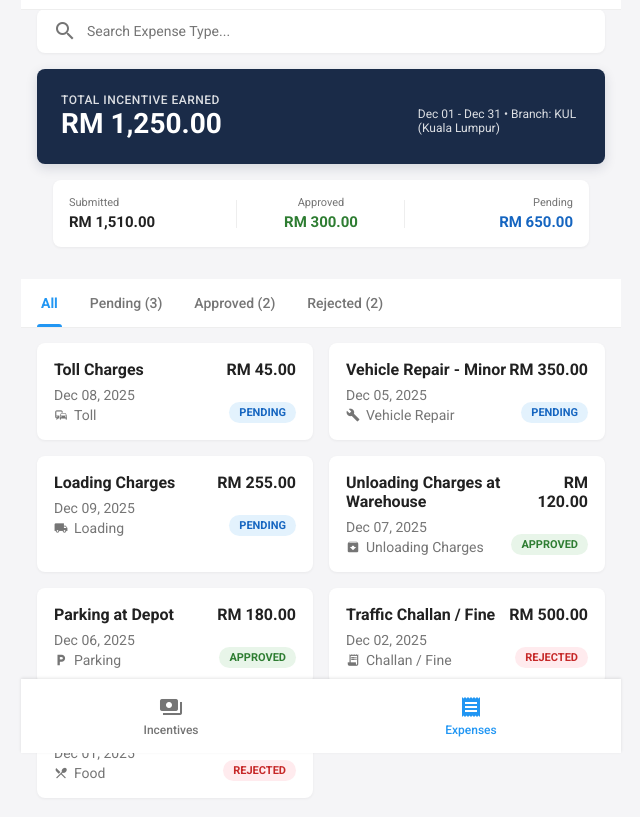
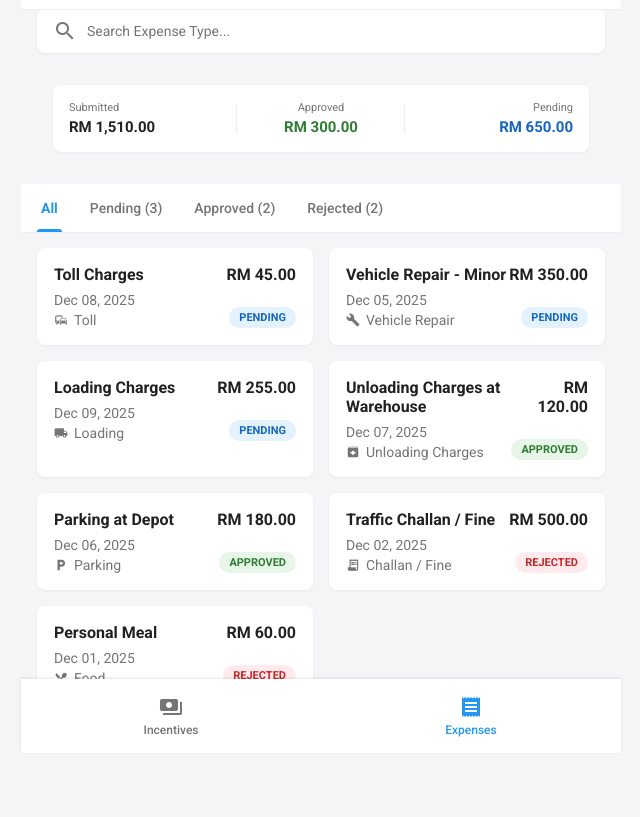
Before and after one commit to anuj8460/yusen_incentive, a plain HTML site: page index.html in a window 1280 px wide. Shown: the part 47-864 px from the top of the page, without its empty margins (319-959 px from the left). Drawn offline with Linux system fonts and the light colour scheme.

Commit message:
Remove incentive hero card from expenses page

```diff
--- a/index.html
+++ b/index.html
@@ -439,20 +439,8 @@
             </div>
         </div>
 
-        <!-- Hero Cards -->
-        <section class="hero-section" style="padding-top: 0;">
-            <div class="hero-card">
-                <div style="display: flex; justify-content: space-between; align-items: center; width: 100%;">
-                    <div>
-                        <div class="text-label text-white-opacity">Total Incentive Earned</div>
-                        <div class="text-hero" id="totalIncentive">RM 1,250.00</div>
-                    </div>
-                </div>
-                <div class="text-subtitle text-white-opacity" style="font-size: 12px; margin-top: 8px;">
-                    <span id="periodLabel">Dec 01 - Dec 31</span> • Branch: KUL (Kuala Lumpur)
-                </div>
-            </div>
-
+        <!-- Hero Section -->
+        <section class="hero-section" style="padding-top: 16px;">
             <div class="summary-card">
                 <div class="stat-item">
                     <div class="stat-label">Submitted</div>
@@ -720,18 +708,9 @@
         const searchInput = document.getElementById('expenseSearch');
         const monthFilter = document.getElementById('monthFilter');
         const items = document.querySelectorAll('.item');
-        const totalIncentiveEl = document.getElementById('totalIncentive');
-        const periodLabelEl = document.getElementById('periodLabel');
         const valSubmitted = document.getElementById('valSubmitted');
         const valApproved = document.getElementById('valApproved');
         const valPending = document.getElementById('valPending');
-
-        // Hardcoded incentives per month for demo
-        const incentives = {
-            'Dec 2025': 'RM 1,250.00',
-            'Nov 2025': 'RM 980.00',
-            'Oct 2025': 'RM 1,100.00'
-        };
 
         let currentStatus = 'all';
 
@@ -809,11 +788,6 @@
                 }
             });
 
-            // Update UI Context
-            totalIncentiveEl.textContent = incentives[selectedMonth];
-            periodLabelEl.textContent = selectedMonth === 'Dec 2025' ? 'Dec 01 - Dec 31' :
-                selectedMonth === 'Nov 2025' ? 'Nov 01 - Nov 30' : 'Oct 01 - Oct 31';
-
             updateTabCounts(selectedMonth);
             calculateStats();
         }
```
